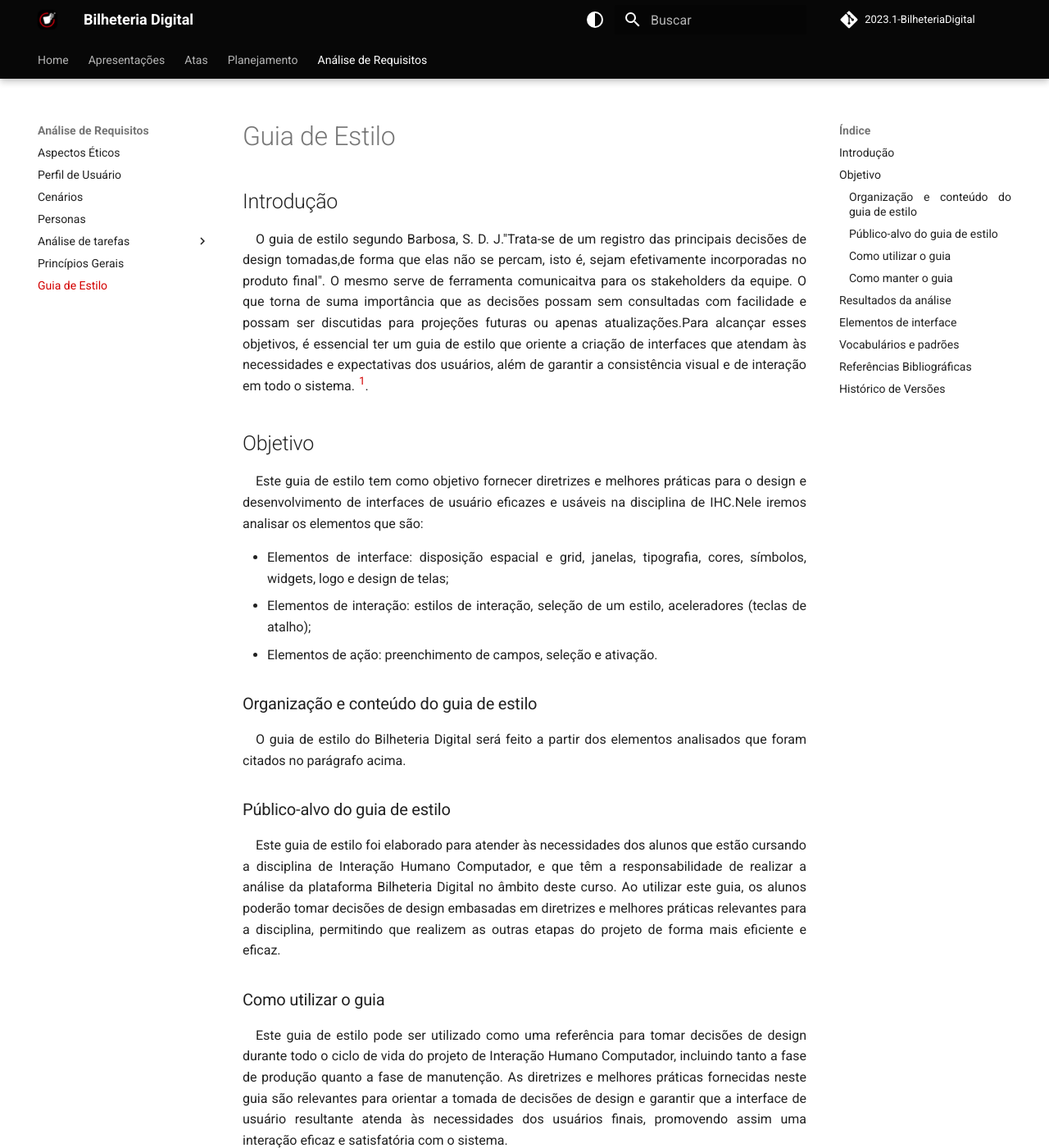
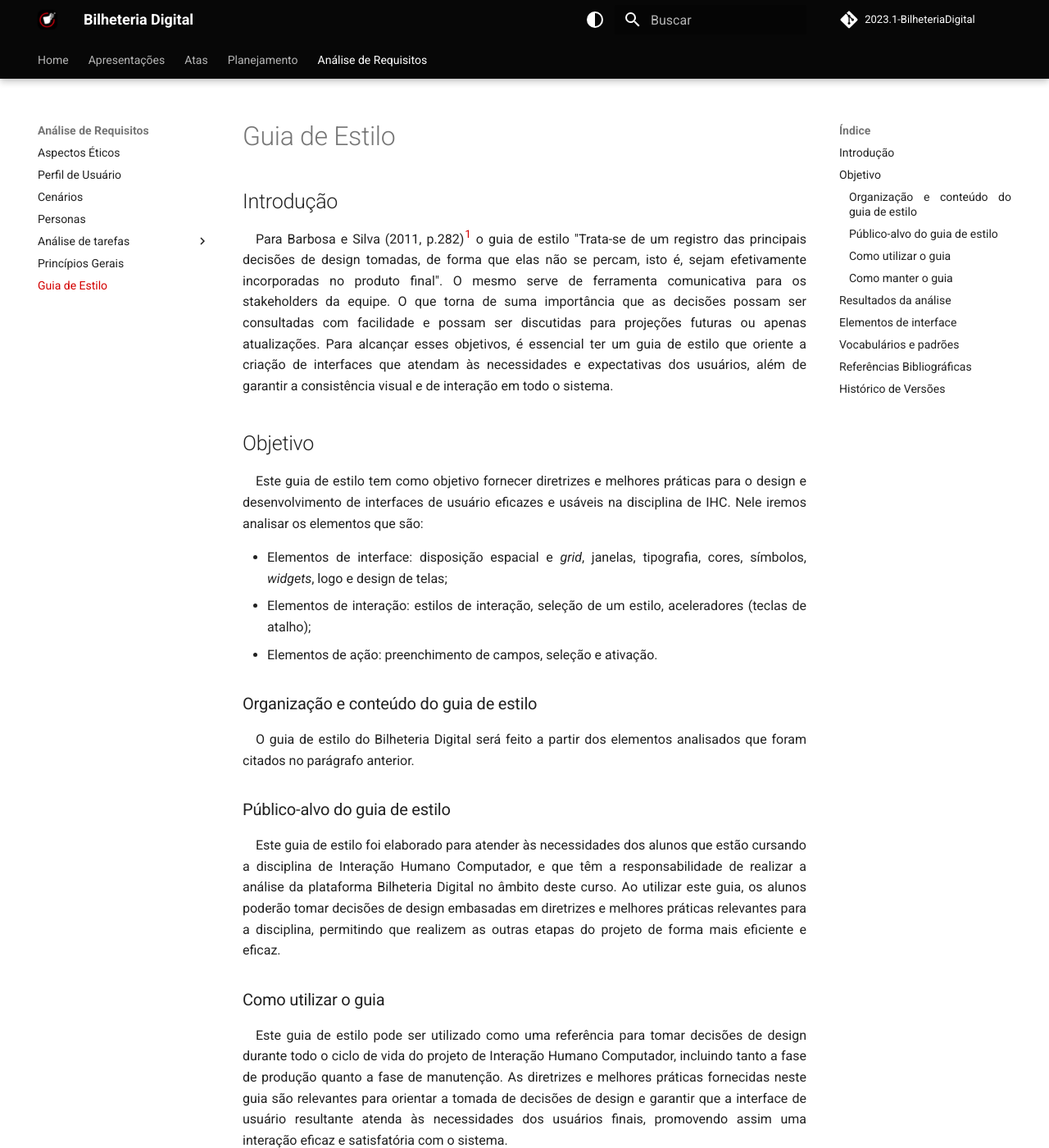
Before and after one commit to Interacao-Humano-Computador/2023.1-BilheteriaDigital, an MkDocs documentation site: the page built from docs/analise-de-requisitos/guia-de-estilo.md, in a window 1280 px wide and 1400 px high. Shown: the whole window at 82% size. Built offline with MkDocs 1.6.1 and Material for MkDocs 9.7.7, drawn with Linux system fonts in a browser that asks for light colours; comment, search, counter and statistics services are not loaded; the version menu is left out; some of the changed text lies outside the part shown.

Commit message:
refactor: Pequenas correções ortográficas e de estilo.

```diff
--- a/docs/analise-de-requisitos/guia-de-estilo.md
+++ b/docs/analise-de-requisitos/guia-de-estilo.md
@@ -1,49 +1,52 @@
 ## Introdução
 
-O guia de estilo segundo Barbosa, S. D. J."Trata-se de um registro das principais decisões de design tomadas,de forma que elas não se percam, isto é, sejam efetivamente incorporadas no produto final". O mesmo serve de ferramenta comunicaitva para os stakeholders da equipe. O que torna de suma importância que as decisões possam sem consultadas com facilidade e possam ser discutidas para projeções futuras ou apenas atualizações.Para alcançar esses objetivos, é essencial ter um guia de estilo que oriente a criação de interfaces que atendam às necessidades e expectativas dos usuários, além de garantir a consistência visual e de interação em todo o sistema. <a id="anchor_1" href="#REF1">^1^</a>.
+Para Barbosa e Silva (2011, p.282)<a id="anchor_1" href="#REF1">^1^</a> o guia de estilo "Trata-se de um registro das principais decisões de design tomadas, de forma que elas não se percam, isto é, sejam efetivamente incorporadas no produto final". O mesmo serve de ferramenta comunicativa para os stakeholders da equipe. O que torna de suma importância que as decisões possam ser consultadas com facilidade e possam ser discutidas para projeções futuras ou apenas atualizações. Para alcançar esses objetivos, é essencial ter um guia de estilo que oriente a criação de interfaces que atendam às necessidades e expectativas dos usuários, além de garantir a consistência visual e de interação em todo o sistema.
 
 ## Objetivo
 
-Este guia de estilo tem como objetivo fornecer diretrizes e melhores práticas para o design e desenvolvimento de interfaces de usuário eficazes e usáveis na disciplina de IHC.Nele iremos analisar os elementos que são:
+Este guia de estilo tem como objetivo fornecer diretrizes e melhores práticas para o design e desenvolvimento de interfaces de usuário eficazes e usáveis na disciplina de IHC. Nele iremos analisar os elementos que são:
 
-* Elementos de interface: disposição espacial e grid, janelas, tipografia, cores, símbolos, widgets, logo e design de telas;
-* Elementos de interação: estilos de interação, seleção de um estilo, aceleradores (teclas de atalho);
-* Elementos de ação: preenchimento de campos, seleção e ativação.
-
+- Elementos de interface: disposição espacial e _grid_, janelas, tipografia, cores, símbolos, _widgets_, logo e design de telas;
+- Elementos de interação: estilos de interação, seleção de um estilo, aceleradores (teclas de atalho);
+- Elementos de ação: preenchimento de campos, seleção e ativação.
 
 ### Organização e conteúdo do guia de estilo
-O guia de estilo do Bilheteria Digital será feito a partir dos elementos analisados que foram citados no parágrafo acima.
+
+O guia de estilo do Bilheteria Digital será feito a partir dos elementos analisados que foram citados no parágrafo anterior.
 
 ### Público-alvo do guia de estilo
+
 Este guia de estilo foi elaborado para atender às necessidades dos alunos que estão cursando a disciplina de Interação Humano Computador, e que têm a responsabilidade de realizar a análise da plataforma Bilheteria Digital no âmbito deste curso. Ao utilizar este guia, os alunos poderão tomar decisões de design embasadas em diretrizes e melhores práticas relevantes para a disciplina, permitindo que realizem as outras etapas do projeto de forma mais eficiente e eficaz.
 
 ### Como utilizar o guia
+
 Este guia de estilo pode ser utilizado como uma referência para tomar decisões de design durante todo o ciclo de vida do projeto de Interação Humano Computador, incluindo tanto a fase de produção quanto a fase de manutenção. As diretrizes e melhores práticas fornecidas neste guia são relevantes para orientar a tomada de decisões de design e garantir que a interface de usuário resultante atenda às necessidades dos usuários finais, promovendo assim uma interação eficaz e satisfatória com o sistema.
 
 ### Como manter o guia
+
 É essencial atualizar o guia de estilo sempre que a equipe tomar uma decisão que modifique o projeto de Interação Humano Computador, para garantir que todas as alterações realizadas estejam em conformidade com as diretrizes e padrões definidos no guia. Dessa forma, é possível manter a consistência visual e de interação em todo o sistema, garantindo a melhor experiência do usuário e evitando possíveis problemas de usabilidade e acessibilidade.
 
 ## Resultados da análise
-A plataforma Bilheteria Digital é predominantemente acessada por usuários por meio de computadores, sejam eles desktops ou notebooks. Portanto, é fundamental considerar as especificidades desses dispositivos ao projetar e desenvolver a interface do sistema, garantindo que ela ofereça uma experiência de usuário satisfatória e eficaz para aqueles que acessam a plataforma por meio desses meios. Isso envolve a adaptação da interface para diferentes tamanhos de tela, a escolha de elementos visuais apropriados e a implementação de funcionalidades intuitivas e de fácil acesso para os usuários.
+
+A plataforma Bilheteria Digital é predominantemente acessada por usuários por meio de computadores, sejam eles _desktops_ ou _notebooks_. Portanto, é fundamental considerar as especificidades desses dispositivos ao projetar e desenvolver a interface do sistema, garantindo que ela ofereça uma experiência de usuário satisfatória e eficaz para aqueles que acessam a plataforma por meio desses meios. Isso envolve a adaptação da interface para diferentes tamanhos de tela, a escolha de elementos visuais apropriados e a implementação de funcionalidades intuitivas e de fácil acesso para os usuários.
 
 ## Elementos de interface
 
 <iframe style="border: 1px solid rgba(0, 0, 0, 0.1);" width="800" height="450" src="https://www.figma.com/embed?embed_host=share&url=https%3A%2F%2Fwww.figma.com%2Ffile%2FlkJqsPebEpckC0t6oat1MP%2FGuia-de-Estilo%3Ftype%3Ddesign%26node-id%3D0%253A1%26t%3DZ5BeXjqZIgoiCZxP-1" allowfullscreen></iframe>
 
-* Preenchimento de Campos: os campos de preenchimento disponíveis na interface do sistema exigem que o usuário insira informações manualmente, de acordo com suas necessidades e objetivos. Esses campos podem incluir a barra de pesquisa e a caixa de texto dentro do perfil, que são exemplos de campos que exigem entrada de texto.
+- Preenchimento de Campos: os campos de preenchimento disponíveis na interface do sistema exigem que o usuário insira informações manualmente, de acordo com suas necessidades e objetivos. Esses campos podem incluir a barra de pesquisa e a caixa de texto dentro do perfil, que são exemplos de campos que exigem entrada de texto.
 
-* Seleção: há alguns elementos de seleção como por exemplo seleção de eventos, seleção de quantidade de ingressos, seleção do menu, idioma de preferência.
+- Seleção: há alguns elementos de seleção como por exemplo seleção de eventos, seleção de quantidade de ingressos, seleção do menu, idioma de preferência.
 
-* Ativação: incluem botões, ícones, links e outros elementos clicáveis. No site encontramos elementos como botões de compra, hyperkins e pagamento.
-
+- Ativação: incluem botões, ícones, links e outros elementos clicáveis. No site encontramos elementos como botões de compra, _hyperlinks_ e pagamento.
 
 ## Vocabulários e padrões
 
-* Terminologia: o site utiliza termos ligados a eventos e com o vocabulário comum para o entendimento dos usuários que utilizam o site. As terminologias são usadas na página inicial, na descrição dos eventos, página de compra e no "meu painel" do usuário.
+- Terminologia: o site utiliza termos ligados a eventos e com o vocabulário comum para o entendimento dos usuários que utilizam o site. As terminologias são usadas na página inicial, na descrição dos eventos, página de compra e no "meu painel" do usuário.
 
-* Tipos de tela: as telas seguem um padrão simples e minimalista, elas não destoam muito uma das outras, seguindo a mesma identidade visual.
+- Tipos de tela: as telas seguem um padrão simples e minimalista, elas não destoam muito uma das outras, seguindo a mesma identidade visual.
 
-* Sequência de diálogos: as sequências seguem um padrão, os botões de confirmação e cancelamento são semelhantes em páginas diferentes.
+- Sequência de diálogos: as sequências seguem um padrão, os botões de confirmação e cancelamento são semelhantes em páginas diferentes.
 
 ## Referências Bibliográficas
 
@@ -51,7 +54,7 @@
 
 ## Histórico de Versões
 
-| Versão | Data       | Descrição                            | Autor(es)                                                                                    | Revisor(es)                                                                                         |
-| ------ | ---------- | ------------------------------------ | -------------------------------------------------------------------------------------------- | --------------------------------------------------------------------------------------------------- |
-| `1.0`  | 13/05/2023 | Criação da página guia de estilo. | [Geovanna Maciel](https://github.com/manuziny) | [Douglas Alves](https://github.com/dougAlvs) |
-| `1.1`  | 13/05/2023 | Adição dos tópicos. | [Geovanna Maciel](https://github.com/manuziny) [Douglas Alves](https://github.com/dougAlvs) | [Matheus Henrique](https://github.com/mathonaut) e [Rafael Ferreira](https://github.com/RafaelCLG0) |
+| Versão | Data       | Descrição                         | Autor(es)                                                                                   | Revisor(es)                                                                                         |
+| ------ | ---------- | --------------------------------- | ------------------------------------------------------------------------------------------- | --------------------------------------------------------------------------------------------------- |
+| `1.0`  | 13/05/2023 | Criação da página guia de estilo. | [Geovanna Maciel](https://github.com/manuziny)                                              | [Douglas Alves](https://github.com/dougAlvs)                                                        |
+| `1.1`  | 13/05/2023 | Adição dos tópicos.               | [Geovanna Maciel](https://github.com/manuziny) [Douglas Alves](https://github.com/dougAlvs) | [Matheus Henrique](https://github.com/mathonaut) e [Rafael Ferreira](https://github.com/RafaelCLG0) |
```
Also changed, not shown: site/analise-de-requisitos/guia-de-estilo/index.html, site/search/search_index.json, site/sitemap.xml, 1 other file.
